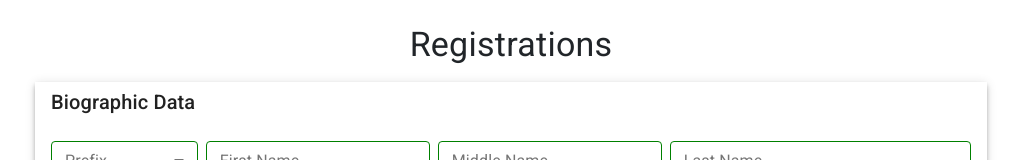
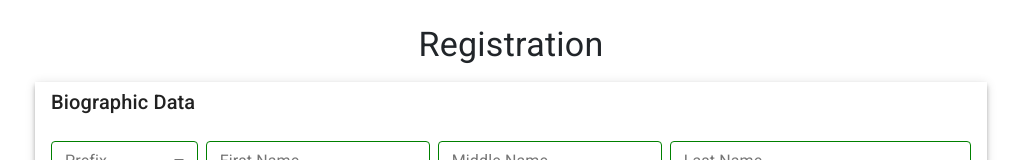
Before and after one commit to olayinkaa/ipharm, a React (Create React App) app: page / in a window 1280 px wide. Shown: the top 160 px of the page, without its empty margins (129-1150 px from the left). Built offline with nearby package versions, Linux system fonts and the light colour scheme.

Commit message:
change success-page text

```diff
--- a/src/views/Registration.js
+++ b/src/views/Registration.js
@@ -29,7 +29,7 @@ const Registration = () => {
         <div className={classes.root}>
            <Typography variant="h4" component="h2" className="mt-4">
                 <Box textAlign="center">
-                    Registrations
+                    Registration
                 </Box>
            </Typography>
            <Container className={classes.container}>
```
